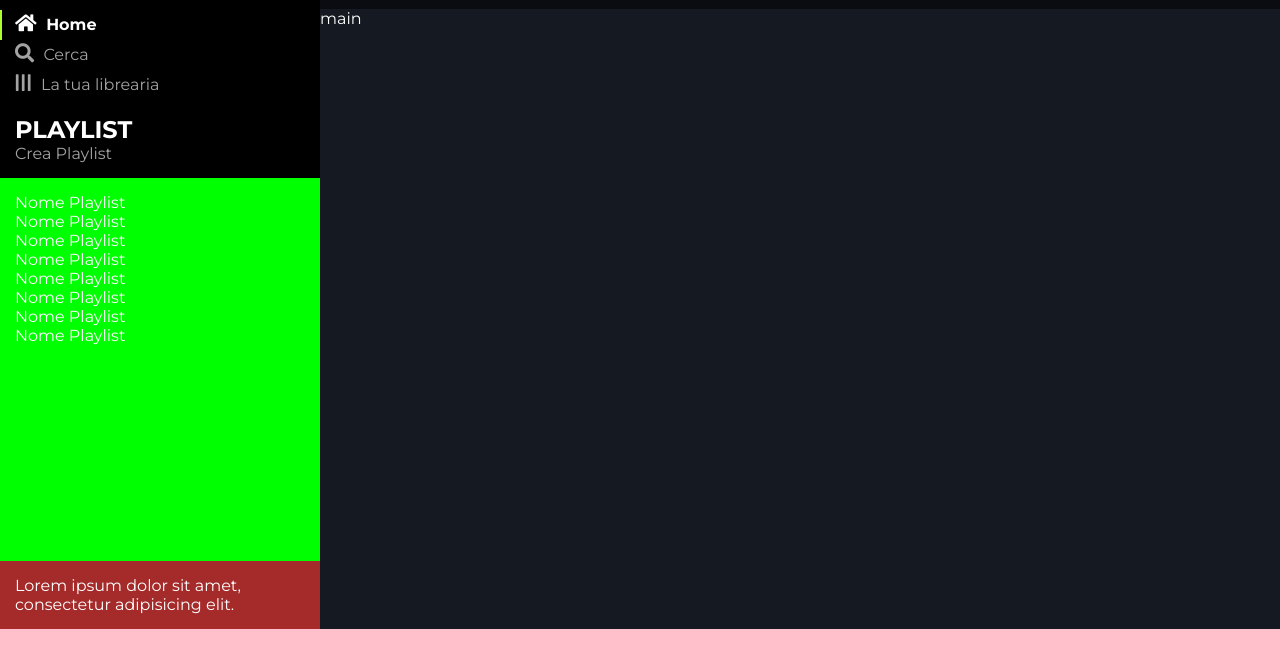
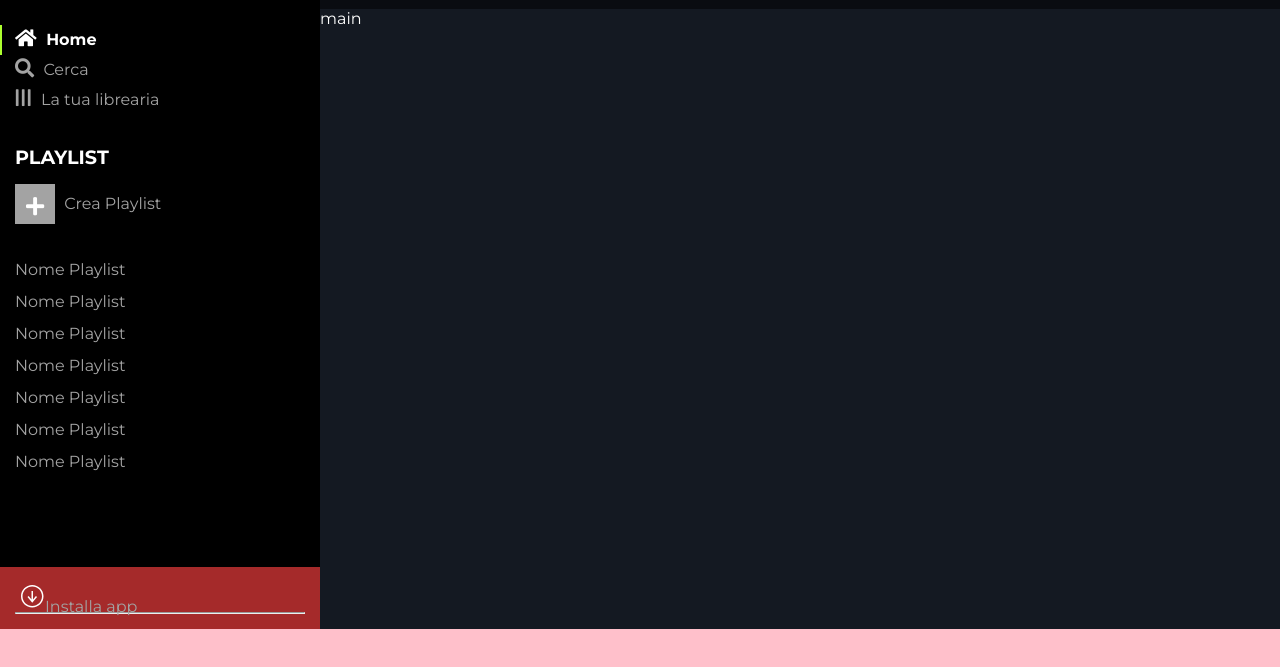
Before and after one commit to marcopa84/html-css-spotifyweb, a plain HTML site: page index.html in a window 1280 px wide. Shown: the part 81-748 px from the top of the page. Drawn offline with Linux system fonts and the light colour scheme.

Commit message:
nav-left working

```diff
--- a/css/style.css
+++ b/css/style.css
@@ -32,7 +32,7 @@ a{
   height: calc(100% - 90px);
   overflow: hidden;
 }
-/* main nav */
+/* nav-left */
 .nav-left {
   display: flex;
   flex-direction: column;
@@ -41,6 +41,7 @@ a{
   height: 100%;
   background: #000000;
 }
+/* nav-left sezione logo */
 .nav-left-logo {
   display: flex;
   justify-content: flex-start;
@@ -49,6 +50,11 @@ a{
 }
 .nav-left-logo img {
   height: 70%;
+}
+/* nav-left sezione menu */
+.nav-left-menu{
+  padding-top: 15px;
+  padding-bottom: 15px;
 }
 .nav-left-menu li{
   padding-left: 15px;
@@ -72,19 +78,51 @@ a{
 #nav-left-menu-active a{
   color: #fff;
 }
-/* / regole link attivo nav-left-menu */
-.nav-left-make-playlist{
 
+/* nav-left sezione make-playlist */
+.nav-left-make-playlist h2{
+  text-transform: uppercase;
+  font-size: 1.2rem;
+  margin-bottom: 15px;
 }
+.nav-left-make-playlist span{
+  display: inline-block;
+  width: 40px;
+  height: 40px;
+  line-height: 50px;
+  vertical-align: middle;
+  text-align: center;
+  background-color: #A3A3A3;
+  margin-right: 5px;
+}
+.nav-left-make-playlist i{
+  color: #fff;
+  font-size: 1.3rem;
+}
+
+/* nav-left sezione playlist */
 .nav-left-playlist {
   min-height: 150px;
   overflow-y: auto;
   flex-grow: 2;
-  background-color: lime;
 }
-
+.nav-left-playlist li{
+  line-height: 2rem;
+  vertical-align: middle;
+}
+/* nav-left sezione bottom */
 .nav-left-bottom {
   background-color: brown;
+}
+.nav-left-bottom a{
+  display: inline-block;
+  height: 30px;
+  line-height: 30px;
+  vertical-align: middle;
+}
+.nav-left-bottom img {
+  height: 30px;
+  width: 30px;
 }
 
 /* main content */
--- a/index.html
+++ b/index.html
@@ -40,23 +40,27 @@
             </ul>
           </section>
           <section class="nav-left-make-playlist padding-15">
-            <h2>PLAYLIST</h2>
-            <a href="">Crea Playlist</a>
+            <h2>playlist</h2>
+            <a href="">
+              <span><i class="fas fa-plus"></i></span> Crea Playlist
+            </a>
           </section>
           <section class="nav-left-playlist padding-15">
             <ul class="unlisted">
-              <li>Nome Playlist</li>
-              <li>Nome Playlist</li>
-              <li>Nome Playlist</li>
-              <li>Nome Playlist</li>
-              <li>Nome Playlist</li>
-              <li>Nome Playlist</li>
-              <li>Nome Playlist</li>
-              <li>Nome Playlist</li>
+              <li><a href="#">Nome Playlist</a></li>
+              <li><a href="#">Nome Playlist</a></li>
+              <li><a href="#">Nome Playlist</a></li>
+              <li><a href="#">Nome Playlist</a></li>
+              <li><a href="#">Nome Playlist</a></li>
+              <li><a href="#">Nome Playlist</a></li>
+              <li><a href="#">Nome Playlist</a></li>
             </ul>
           </section>
           <section class="nav-left-bottom padding-15">
-            Lorem ipsum dolor sit amet, consectetur adipisicing elit.
+            <a href="#">
+              <img src="img/download.svg" alt="Installa la nostra app">Installa app</a>
+            <hr>
+
           </section>
         </section>
         <section class="main-content">
```
